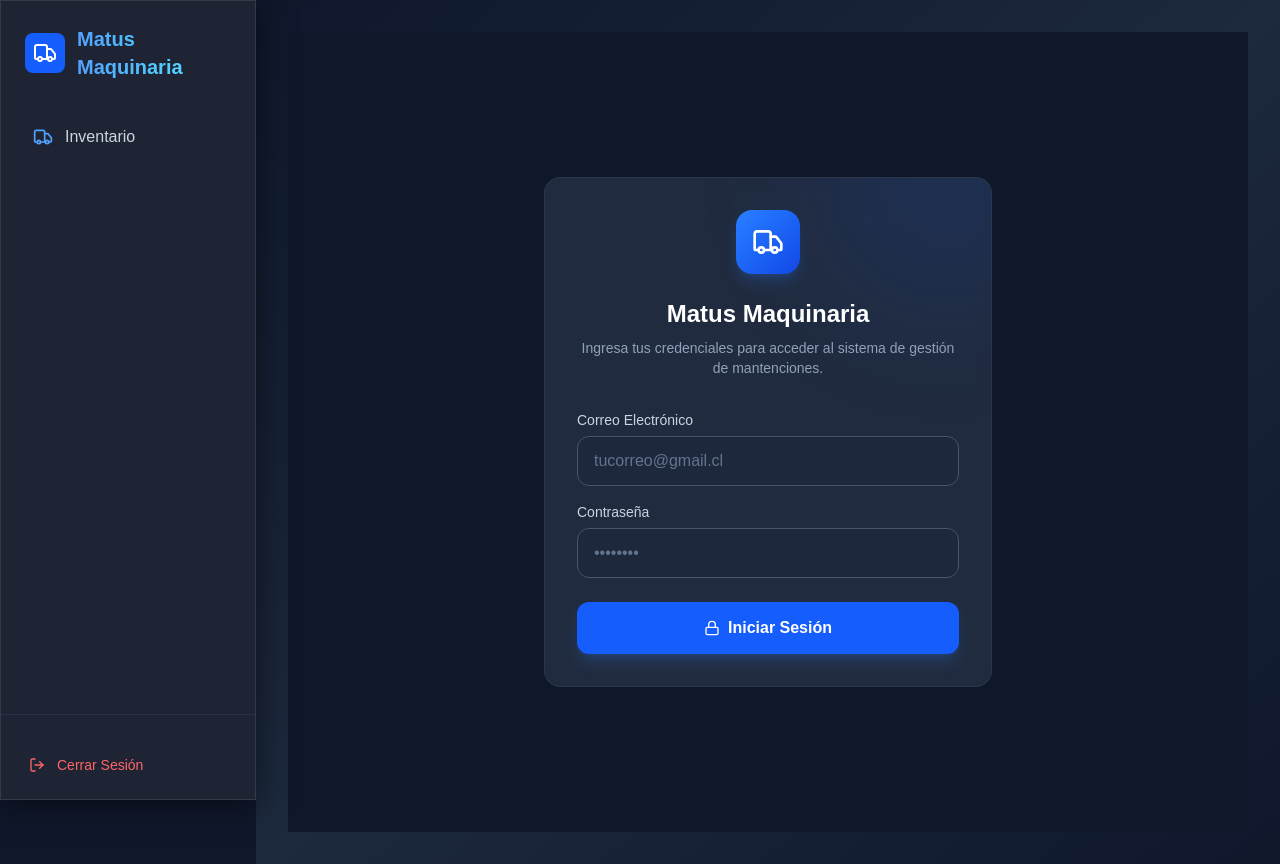
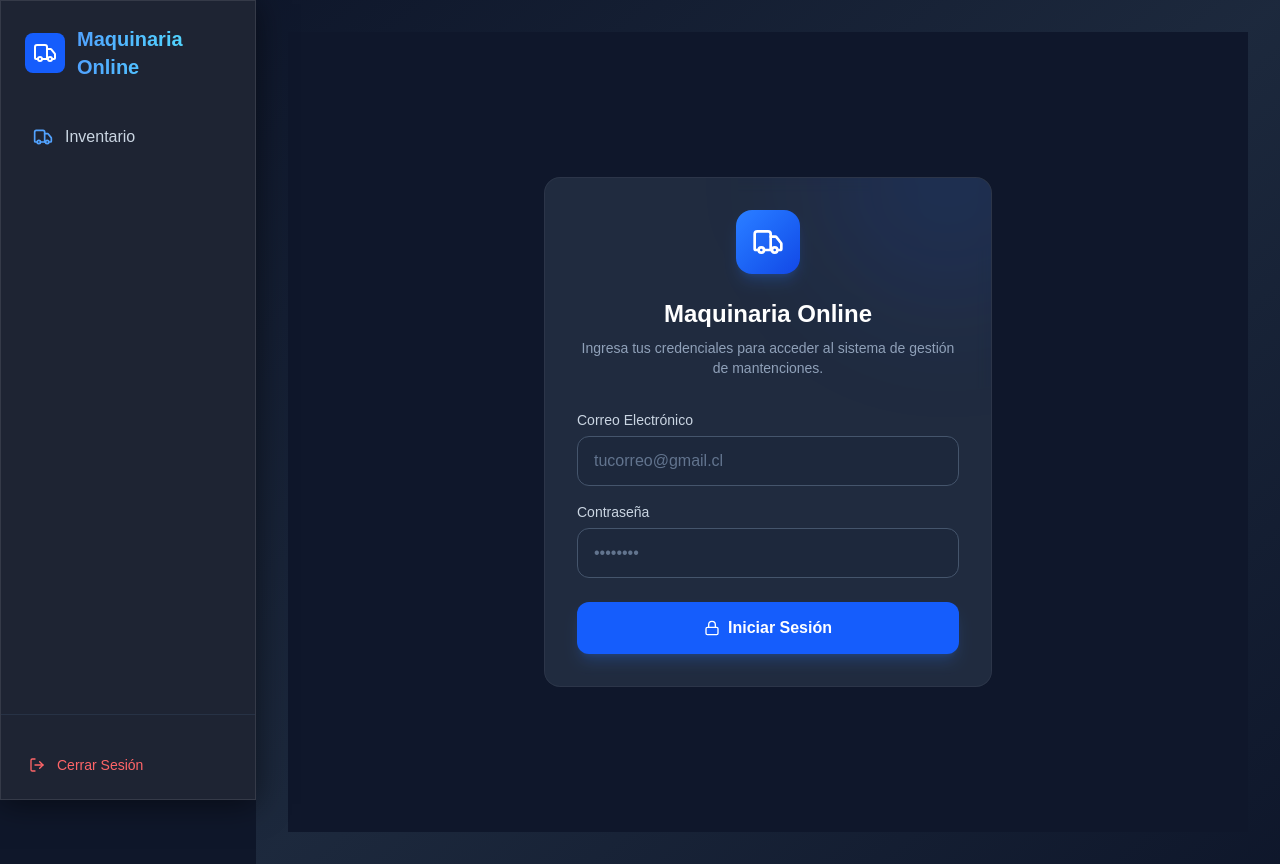
Before and after one commit to Crispurdycl/matus-maquinaria, a Next.js app: page /login in a window 1280 px wide. Built offline with nearby package versions, Linux system fonts and the light colour scheme; no server answers.

Commit message:
rebrand: rename Matus Maquinaria to Maquinaria Online

```diff
--- a/src/app/layout.tsx
+++ b/src/app/layout.tsx
@@ -6,7 +6,7 @@ import InactivityTimer from "./components/InactivityTimer";
 import LogoutButton from "./components/LogoutButton";
 
 export const metadata: Metadata = {
-  title: "Matus Maquinaria",
+  title: "Maquinaria Online",
   description: "Sistema de gestión de mantenciones de maquinaria y vehículos Matus",
 };
 
@@ -26,7 +26,7 @@ export default function RootLayout({
               <Truck className="w-6 h-6 text-white" />
             </div>
             <h1 className="text-xl font-bold bg-gradient-to-r from-blue-400 to-cyan-300 bg-clip-text text-transparent">
-              Matus Maquinaria
+              Maquinaria Online
             </h1>
           </div>
 
--- a/src/app/login/page.tsx
+++ b/src/app/login/page.tsx
@@ -20,7 +20,7 @@ export default async function LoginPage({
                     </div>
 
                     <h1 className="text-2xl font-bold text-white mb-2 text-center">
-                        Matus Maquinaria
+                        Maquinaria Online
                     </h1>
                     <p className="text-slate-400 text-sm mb-8 text-center">
                         Ingresa tus credenciales para acceder al sistema de gestión de mantenciones.
```
